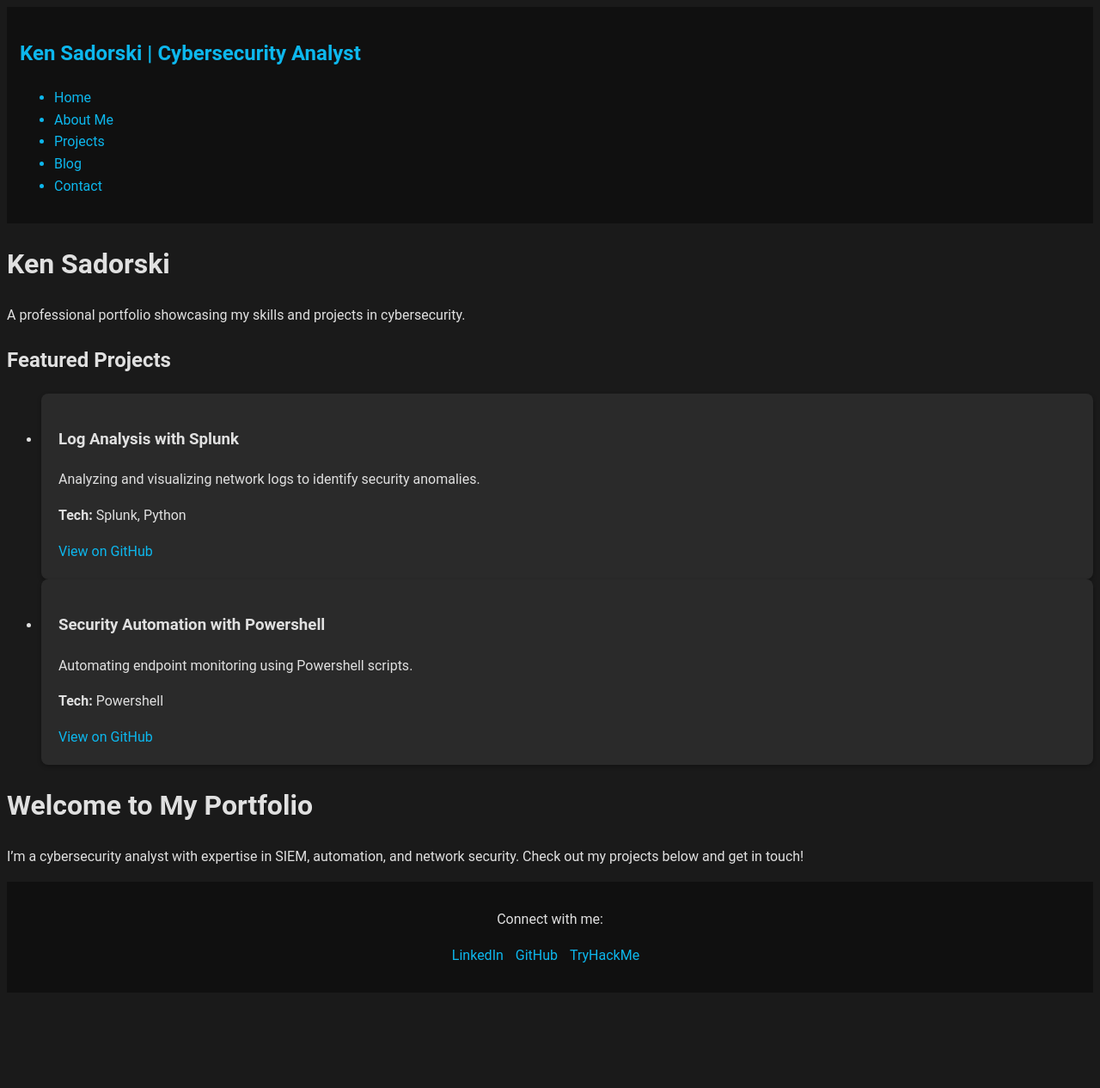
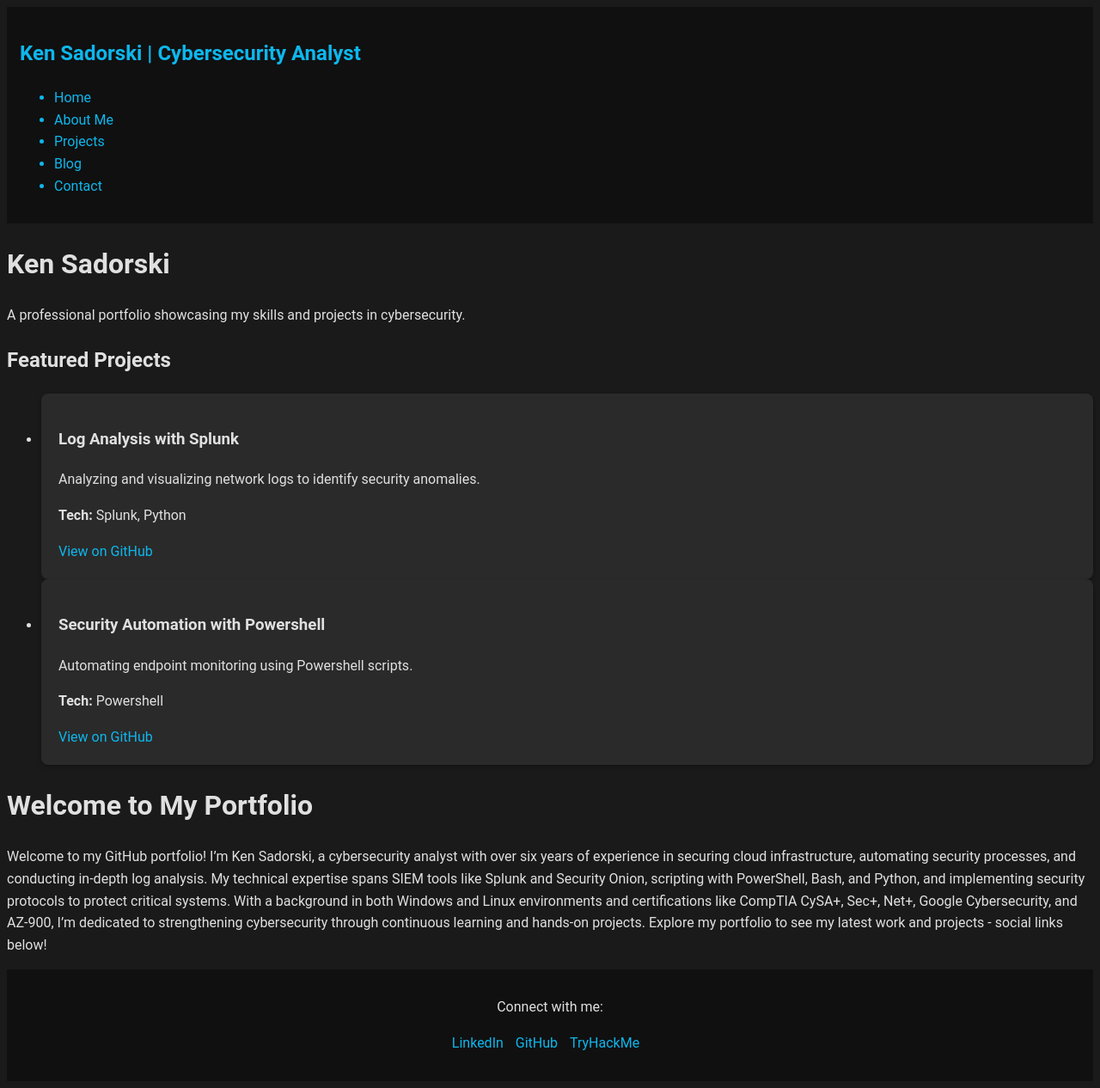
Before and after one commit to KenSadorski/ksadorski.github.io, a Jekyll site: the page built from index.md, in a window 1280 px wide. Shown: the whole page at 86% size. Built offline with Jekyll 4.4.1, drawn with Linux system fonts in a browser that asks for light colours; before the commit the page ends 1163 px from its top, so only the background shows below that.

Commit message:
Update index.md

```diff
--- a/index.md
+++ b/index.md
@@ -5,4 +5,4 @@ title: "Ken Sadorski | Cybersecurity Analyst"
 
 # Welcome to My Portfolio
 
-I'm a cybersecurity analyst with expertise in SIEM, automation, and network security. Check out my projects below and get in touch!
+Welcome to my GitHub portfolio! I'm Ken Sadorski, a cybersecurity analyst with over six years of experience in securing cloud infrastructure, automating security processes, and conducting in-depth log analysis. My technical expertise spans SIEM tools like Splunk and Security Onion, scripting with PowerShell, Bash, and Python, and implementing security protocols to protect critical systems. With a background in both Windows and Linux environments and certifications like CompTIA CySA+, Sec+, Net+, Google Cybersecurity, and AZ-900, I’m dedicated to strengthening cybersecurity through continuous learning and hands-on projects. Explore my portfolio to see my latest work and projects - social links below!
```
